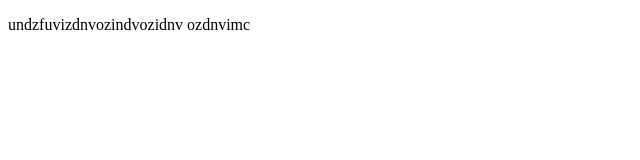
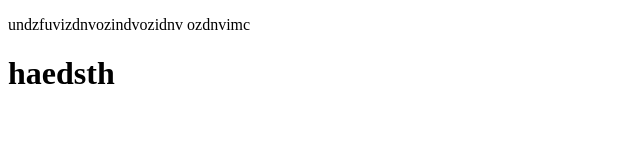
Before and after one commit to Nave7374/course, a plain HTML site: page index.html in a window 1280 px wide. Shown: the whole page, without its empty margins (0-640 px from the left). Drawn offline with Linux system fonts and the light colour scheme.

Commit message:
second commit

```diff
--- a/index.html
+++ b/index.html
@@ -7,5 +7,6 @@
 </head>
 <body>
     <p> undzfuvizdnvozindvozidnv ozdnvimc</p>
+    <h1> haedsth</h1>
 </body>
 </html>
```
